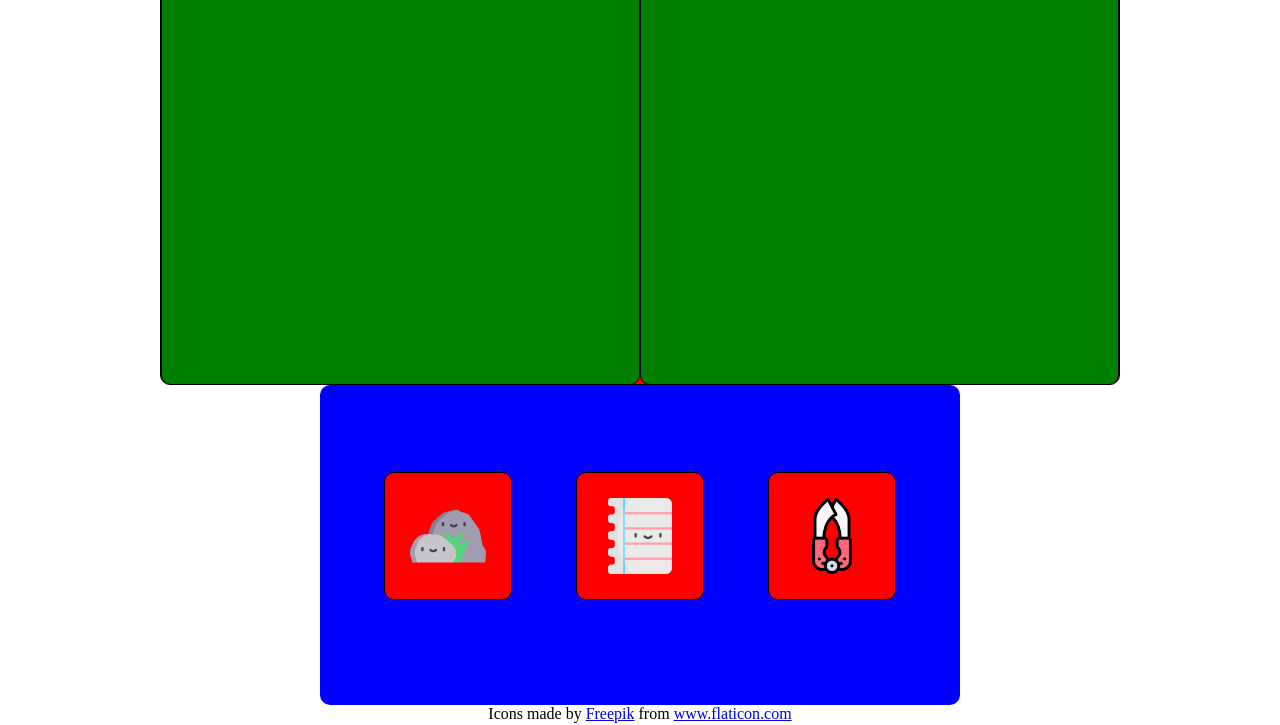
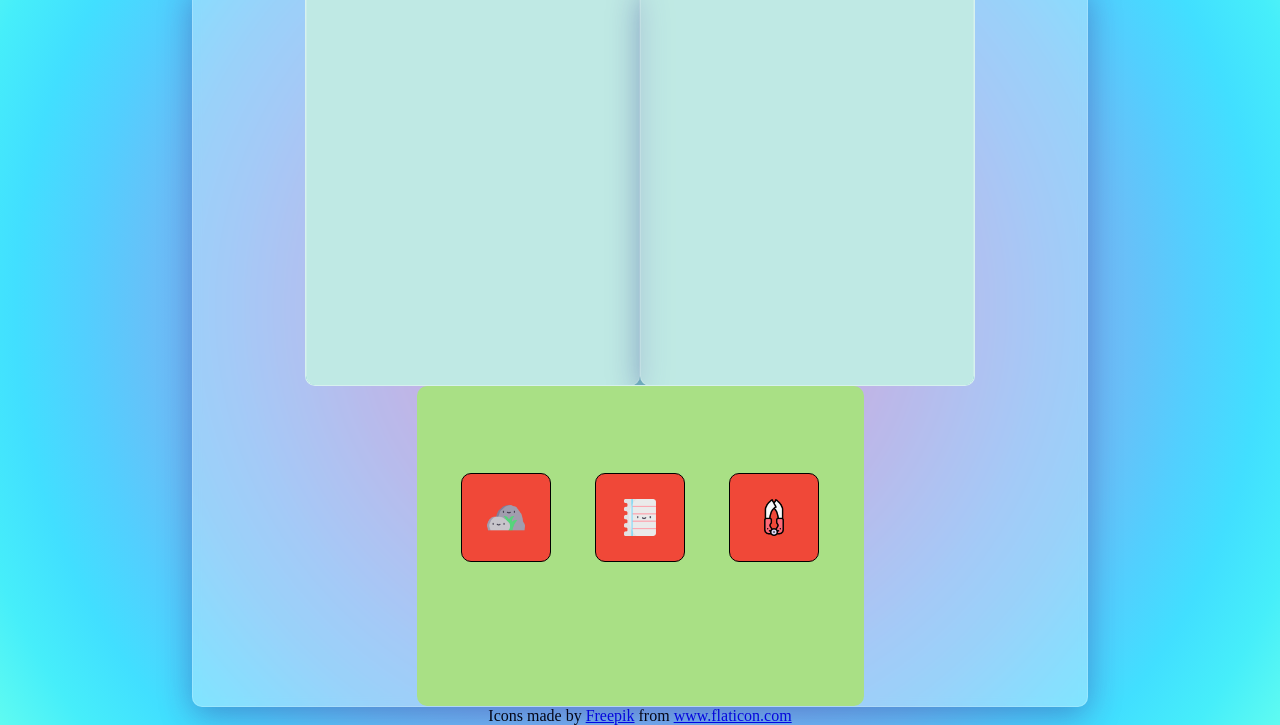
Before and after one commit to ykurebayashi/RPS-Game, a plain HTML site: page index.html in a window 1280 px wide. Shown: the part 109-834 px from the top of the page. Drawn offline with Linux system fonts and the light colour scheme.

Commit message:
Adding some style to the webpage
- Adding few animations.
- Adding colors to the background.

```diff
--- a/index.html
+++ b/index.html
@@ -11,11 +11,12 @@
     <h2>RPS</h2>
 
     <div class="scoreboard">
-        <h3 class="player">0</h3>
+        <h3 class="player">You :0</h3>
         <h3>x</h3>
-        <h3 class="bot">0</h3>
+        <h3 class="bot">0: Bot</h3>
     </div>
 
+    <div class="play-scene">
         <div class="playground">
             <div class="left">
                 <img src="rocks.png" alt="" class="opt-img-left">
@@ -37,6 +38,8 @@
             </div>
            <button class="play-again-btn">Play Again</button>
         </div>
+    </div>
+
 
     <script src="script.js"></script>
 
--- a/script.js
+++ b/script.js
@@ -50,7 +50,7 @@ function getResult() {
     if (playerSelected === botSelected) {
         setTimeout(() => {
             alert("Draw!");
-        }, 3000);
+        }, 4000);
     }
 
     if(playerSelected === 1) {
@@ -81,8 +81,8 @@ function getResult() {
     }
 
     setTimeout(() => {
-        playerScoreText.innerHTML = playerScore;
-        botScoreText.innerHTML = botScore;
+        playerScoreText.innerHTML = `You :${playerScore}`;
+        botScoreText.innerHTML = `${botScore}: Bot`;
     }, 3000);
 }
 
--- a/style.css
+++ b/style.css
@@ -9,6 +9,21 @@ body {
     flex-direction: column;
     justify-content: center;
     align-items: center;
+    background-image: radial-gradient(circle, #d16ba5, #c777b9, #ba83ca, #aa8fd8, #9a9ae1, #8aa7ec, #79b3f4, #69bff8, #52cffe, #41dfff, #46eefa, #5ffbf1);
+}
+
+.play-scene {
+    display: flex;
+    flex-direction: column;
+    justify-content: center;
+    align-items: center;
+    background: rgba(255, 255, 255, 0.315);
+    box-shadow: 0 8px 32px 0 rgba( 31, 38, 135, 0.37 );
+    backdrop-filter: blur( 4px );
+    -webkit-backdrop-filter: blur( 4px );
+    border-radius: 10px;
+    border: 1px solid rgba( 255, 255, 255, 0.18 );
+    margin: 0px 15%;
 }
 
 .scoreboard {
@@ -20,16 +35,16 @@ body {
     width: 75%;
     height: 50vh;
     border-radius: 10px;
-    border: 1px solid black;
+    border: 1px solid rgba(255, 255, 255, 0.658);
     display: flex;
     justify-content: center;
     align-items: center;
     overflow: hidden;
-    background-color: red;
+    background-color: rgb(139, 216, 206);
 }
 
 .play-options {
-    background-color: blue;
+    background-color: #a9e085;
     width: 50%;
     height: 40vh;
     display: flex;
@@ -46,7 +61,7 @@ body {
     border: 1px solid black;
     border-radius: 10px;
     padding: 25px;
-    background-color: red;
+    background-color: rgba(255, 40, 40, 0.829);
     cursor: pointer;
 }
 
@@ -57,26 +72,34 @@ body {
 }
 .left, .right {
     height: 50vh;
-    background: green;
-    border: 1px solid black;
-    border-radius: 10px;
     display: flex;
     justify-content: center;
     align-items: center;
+    background: rgba( 255, 255, 255, 0.45 );
+    box-shadow: 0 8px 32px 0 rgba( 31, 38, 135, 0.37 );
+    backdrop-filter: blur( 0.5px );
+    -webkit-backdrop-filter: blur( 0.5px );
+    border-radius: 10px;
+    border: 1px solid rgba( 255, 255, 255, 0.18 );
 }
 
 .opt-img-left, .opt-img-right {
     margin: 5%;
     width: 25%;
-    border: 1px solid black;
+    border: 1px solid rgb(202, 202, 202);
     border-radius: 10px;
     padding: 5%;
-    background-color: red;
+    background-color: rgba(255, 40, 40, 0.829);
 }
 
 .play-again-btn {
     transform: translateY(500%);
     transition: 2s all ease;
+    padding: 20px;
+    border-radius: 50px;
+    border: 1px solid white;
+    background-color: rgba(255, 254, 254, 0.39);
+    cursor: pointer;
 }
 
 .opt-img-left {
@@ -109,8 +132,12 @@ body {
     60% {
         transform: translateX(0%);
     }
+    75% {
+        background-color: rgb(228, 32, 32, 0.726);
+    }
     100%{
         transform: translateX(0%);
+        background-color: rgba(120, 236, 97, 0.808);
     }
 }
 
@@ -137,7 +164,11 @@ body {
     60% {
         transform: translateX(0%);
     }
+    75% {
+        background-color: rgb(228, 32, 32, 0.726);
+    }
     100%{
         transform: translateX(0%);
+        background-color: rgba(120, 236, 97, 0.808);
     }
 }
```
Lines whose indentation alone changed are shown as unchanged.
